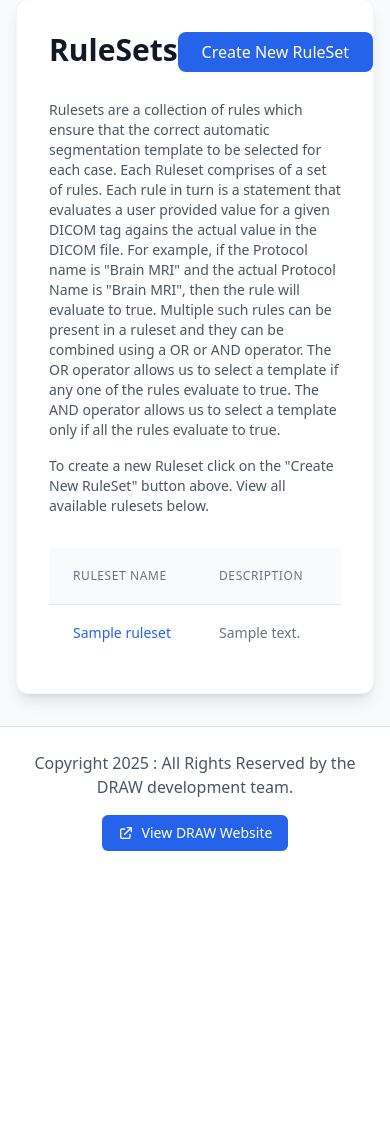
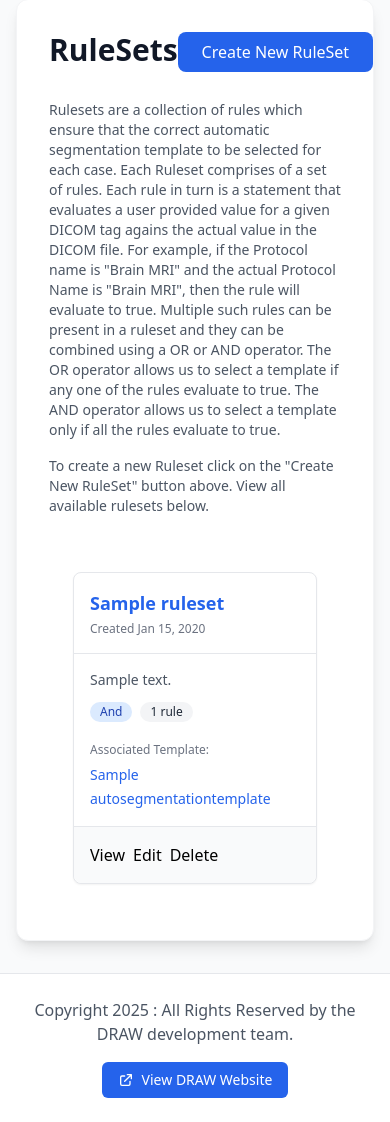
Before and after one commit to CHAVI-India/draw-client-2.0, a Django app: page /dicom/rulesets/ in a window 390 px wide. Shown: the part 98-1220 px from the top of the page. Before the commit the page ends 949 px from the top, so only its background shows below. Run offline with Django 5.2, Linux system fonts and the light colour scheme; a user stored in the database is signed in; tables that the repository leaves empty hold one stand-in row (values such as "Sample post"); parts of the project's set-up code (start-up, migrations or seed data) failed here and were passed over; some libraries are stand-ins or nearby versions.

Commit message:
refactor: convert table layouts to responsive card grids and improve data display formatting

```diff
--- a/dicom_handler/views.py
+++ b/dicom_handler/views.py
@@ -1159,7 +1159,7 @@ def series_processing_status(request):
             'patient_name': series.study.patient.patient_name or 'N/A',
             'gender': series.study.patient.patient_gender or 'N/A',
             'study_date': series.study.study_date,
-            'study_description': series.study.study_description or 'N/A',
+            'series_description': series.series_description or 'N/A',
             'study_protocol': series.study.study_protocol or 'N/A',
             'study_modality': series.study.study_modality or 'N/A',
             'instance_count': series.instance_count or 0,
--- a/templates/dicom_handler/ruleset_list.html
+++ b/templates/dicom_handler/ruleset_list.html
@@ -34,77 +34,60 @@
         {% endif %}
 
         {% if rulesets %}
-            <div class="overflow-x-auto">
-                <table class="min-w-full divide-y divide-gray-200">
-                    <thead class="bg-gray-50">
-                        <tr>
-                            <th scope="col" class="px-6 py-3 text-left text-xs font-medium text-gray-500 uppercase tracking-wider">
-                                RuleSet Name
-                            </th>
-                            <th scope="col" class="px-6 py-3 text-left text-xs font-medium text-gray-500 uppercase tracking-wider">
-                                Description
-                            </th>
-                            <th scope="col" class="px-6 py-3 text-left text-xs font-medium text-gray-500 uppercase tracking-wider">
-                                Combination Type
-                            </th>
-                            <th scope="col" class="px-6 py-3 text-left text-xs font-medium text-gray-500 uppercase tracking-wider">
-                                Associated Template
-                            </th>
-                            <th scope="col" class="px-6 py-3 text-left text-xs font-medium text-gray-500 uppercase tracking-wider">
-                                Rules Count
-                            </th>
-                            <th scope="col" class="px-6 py-3 text-left text-xs font-medium text-gray-500 uppercase tracking-wider">
-                                Created
-                            </th>
-                            <th scope="col" class="px-6 py-3 text-left text-xs font-medium text-gray-500 uppercase tracking-wider">
-                                Actions
-                            </th>
-                        </tr>
-                    </thead>
-                    <tbody class="bg-white divide-y divide-gray-200">
+            <div class="grid grid-cols-1 md:grid-cols-2 lg:grid-cols-3 xl:grid-cols-4 gap-6 p-6">
                 {% for ruleset in rulesets %}
-                            <tr class="hover:bg-gray-50">
-                                <td class="px-6 py-4 whitespace-nowrap">
-                                    <div class="text-sm font-medium text-gray-900">
+                    <div class="bg-white border border-gray-200 rounded-lg shadow-sm hover:shadow-md transition-shadow duration-200">
+                        <!-- Card Header -->
+                        <div class="p-4 border-b border-gray-200">
+                            <h3 class="text-lg font-semibold text-gray-900 break-words">
                                 <a href="{% url 'dicom_handler:ruleset_detail' ruleset.id %}"
                                    class="text-primary-600 hover:text-primary-900 hover:underline">
                                     {{ ruleset.ruleset_name }}
                                 </a>
+                            </h3>
+                            <p class="text-xs text-gray-500 mt-1">Created {{ ruleset.created_at|date:"M d, Y" }}</p>
                         </div>
-                                </td>
-                                <td class="px-6 py-4">
-                                    <div class="text-sm text-gray-500 max-w-xs truncate">
-                                        {{ ruleset.ruleset_description|default:"No description" }}
+
+                        <!-- Card Body -->
+                        <div class="p-4 space-y-3">
+                            <!-- Description -->
+                            <div>
+                                <p class="text-sm text-gray-600 break-words line-clamp-3">
+                                    {{ ruleset.ruleset_description|default:"No description provided" }}
+                                </p>
                             </div>
-                                </td>
-                                <td class="px-6 py-4 whitespace-nowrap">
+
+                            <!-- Badges Section -->
+                            <div class="flex flex-wrap gap-2">
+                                <!-- Combination Type Badge -->
                                 <span class="inline-flex items-center px-2.5 py-0.5 rounded-full text-xs font-medium
                                     {% if ruleset.rule_combination_type == 'AND' %}bg-blue-100 text-blue-800{% else %}bg-green-100 text-green-800{% endif %}">
                                     {{ ruleset.get_rule_combination_type_display }}
                                 </span>
-                                </td>
-                                <td class="px-6 py-4 whitespace-nowrap">
-                                    <div class="text-sm text-gray-900">
+
+                                <!-- Rules Count Badge -->
+                                <span class="inline-flex items-center px-2.5 py-0.5 rounded-full text-xs font-medium bg-gray-100 text-gray-800">
+                                    {{ ruleset.rule_count }} rule{{ ruleset.rule_count|pluralize }}
+                                </span>
+                            </div>
+
+                            <!-- Associated Template -->
+                            <div class="pt-2">
+                                <p class="text-xs text-gray-500 mb-1">Associated Template:</p>
                                 {% if ruleset.associated_autosegmentation_template %}
                                     <a href="{% url 'dicom_handler:template_detail' ruleset.associated_autosegmentation_template.id %}"
-                                               class="text-primary-600 hover:text-primary-900 hover:underline">
+                                       class="text-sm text-primary-600 hover:text-primary-900 hover:underline break-words">
                                         {{ ruleset.associated_autosegmentation_template.template_name }}
                                     </a>
                                 {% else %}
-                                            <span class="text-gray-400">No template assigned</span>
+                                    <span class="text-sm text-gray-400 italic">No template assigned</span>
                                 {% endif %}
                             </div>
-                                </td>
-                                <td class="px-6 py-4 whitespace-nowrap">
-                                    <span class="inline-flex items-center px-2.5 py-0.5 rounded-full text-xs font-medium bg-gray-100 text-gray-800">
-                                        {{ ruleset.rule_count }} rule{{ ruleset.rule_count|pluralize }}
-                                    </span>
-                                </td>
-                                <td class="px-6 py-4 whitespace-nowrap text-sm text-gray-500">
-                                    {{ ruleset.created_at|date:"M d, Y" }}
-                                </td>
-                                <td class="px-6 py-4 whitespace-nowrap text-sm font-medium">
-                                    <div class="flex space-x-2">
+                        </div>
+
+                        <!-- Card Footer - Actions -->
+                        <div class="p-4 bg-gray-50 border-t border-gray-200 rounded-b-lg">
+                            <div class="flex flex-wrap gap-2">
                                 {% if perms.dicom_handler.view_ruleset %}
                                     <c-button variant="primary" size="sm" icon="eye" href="{% url 'dicom_handler:ruleset_detail' ruleset.id %}">View</c-button>
                                 {% endif %}
@@ -115,11 +98,9 @@
                                     <c-button variant="danger" size="sm" icon="trash" href="{% url 'dicom_handler:ruleset_delete' ruleset.id %}">Delete</c-button>
                                 {% endif %}
                             </div>
-                                </td>
-                            </tr>
+                        </div>
+                    </div>
                 {% endfor %}
-                    </tbody>
-                </table>
             </div>
         {% else %}
             <div class="text-center py-12">
```
Also changed, not shown: templates/dicom_handler/series_processing_status.html (+6 -6 lines), templates/dicom_handler/template_list.html (+39 -40 lines). Lines whose indentation alone changed are shown as unchanged.
